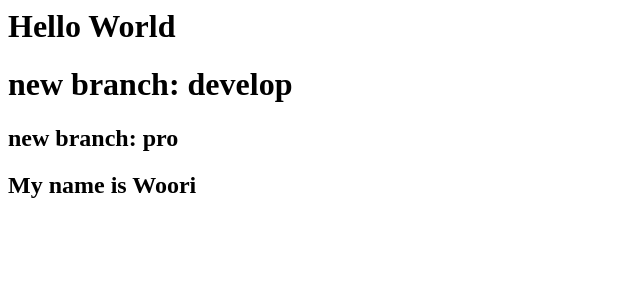
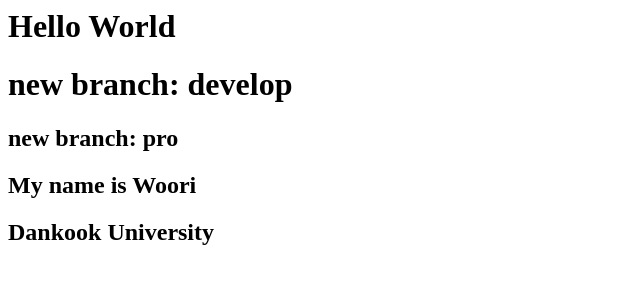
Before and after one commit to woori0117/git_Project, a plain HTML site: page index.html in a window 1280 px wide. Shown: the whole page, without its empty margins (0-640 px from the left). Drawn offline with Linux system fonts and the light colour scheme.

Commit message:
main commit

```diff
--- a/index.html
+++ b/index.html
@@ -5,8 +5,13 @@
 
     <body>
         <h1>Hello World</h1>
+
         <h1>new branch: develop</h1>
+
         <h2>new branch: pro</h2>
+
         <h2>My name is Woori</h2>
+
+        <h2>Dankook University</h2>
     </body>
 </html>
```
